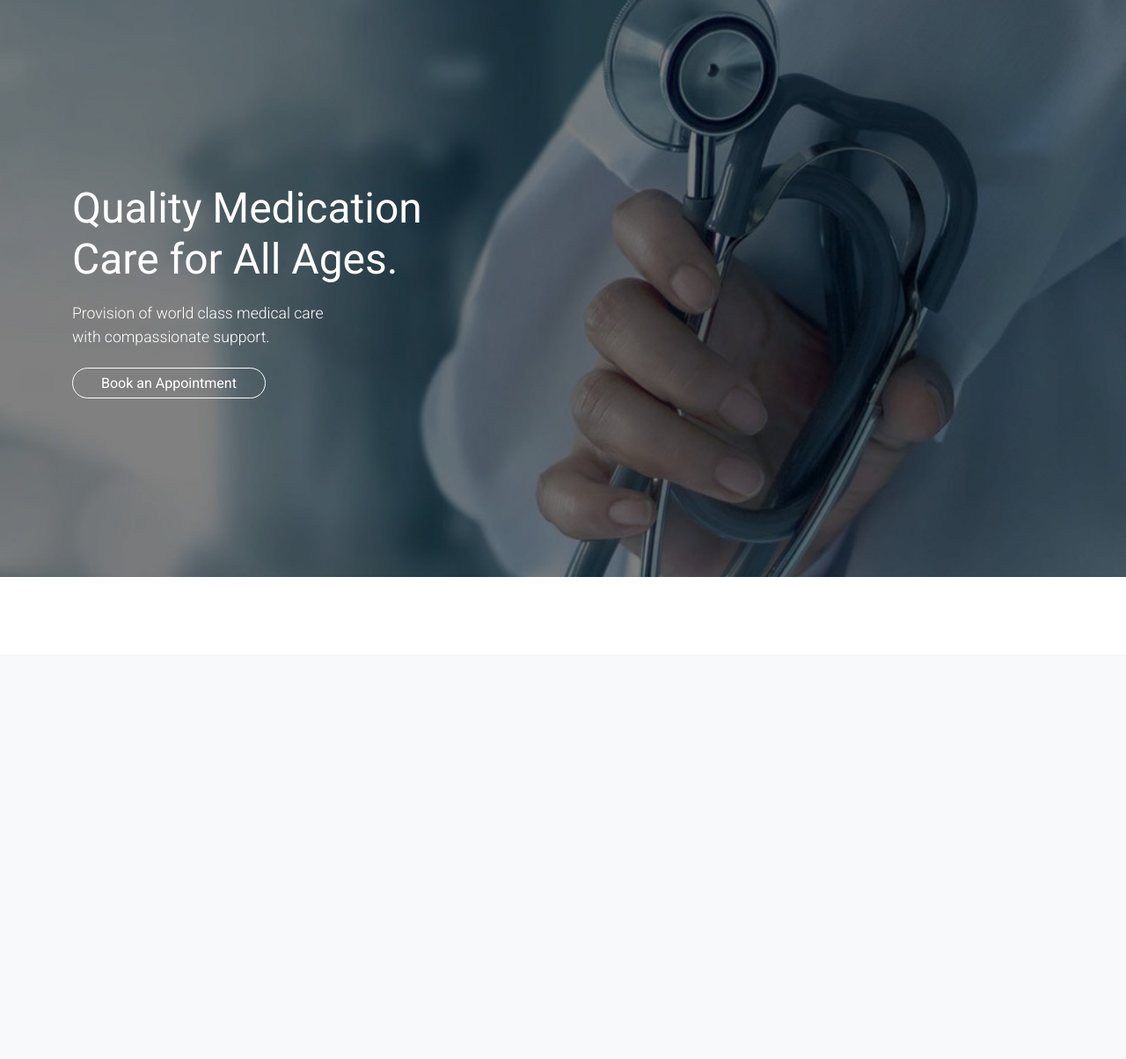
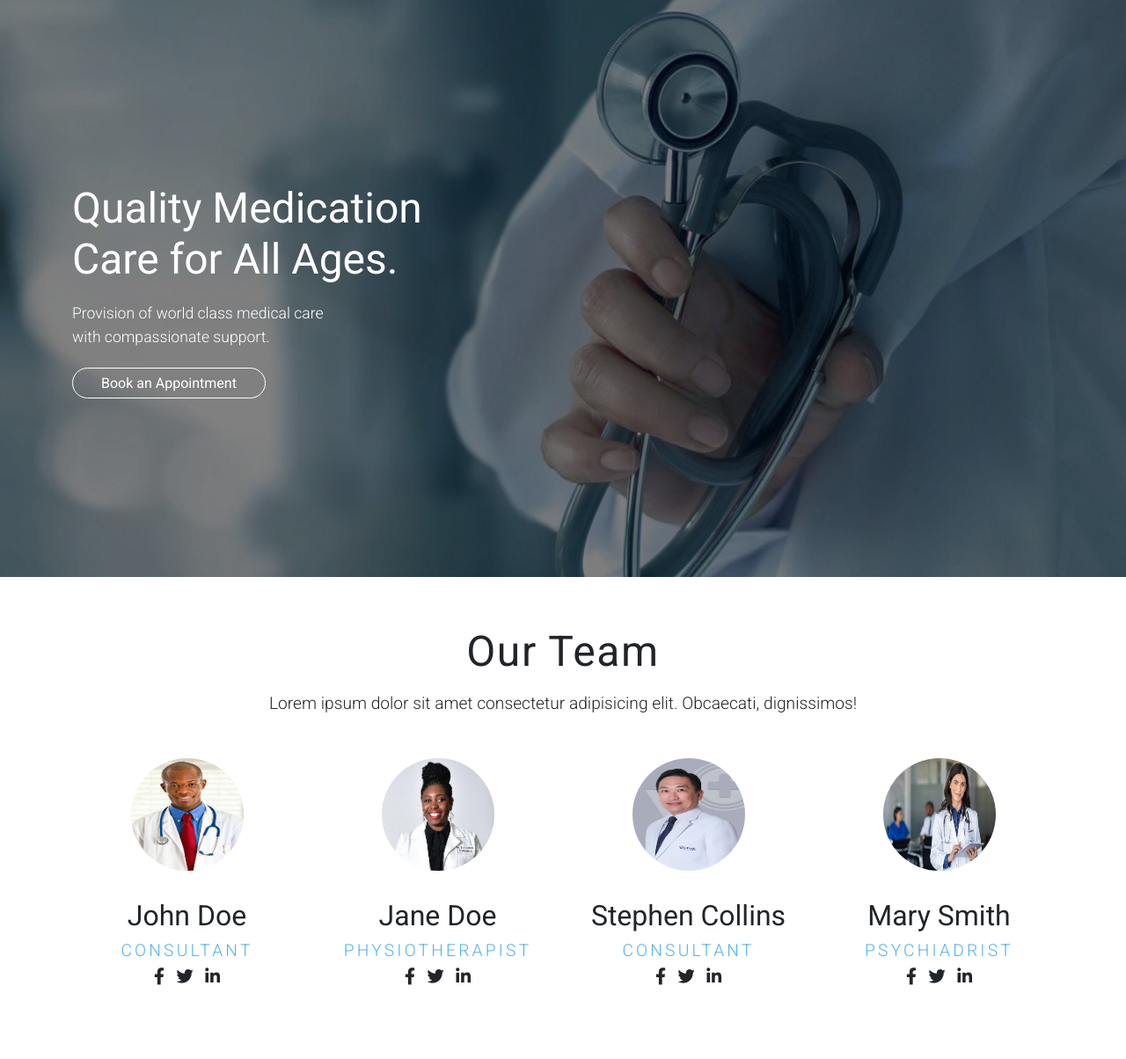
Before and after one commit to fobiero/Doctors-Appointment-App, a Django app: page / in a window 1280 px wide. Shown: the part 56-1260 px from the top of the page at 88% size. Before the commit the page ends 712 px from the top, so only its background shows below. Run offline with Django 3.2, Linux system fonts and the light colour scheme; some libraries are stand-ins or nearby versions.

Commit message:
heour tem design & finish build

```diff
--- a/app/templates/_navbar.html
+++ b/app/templates/_navbar.html
@@ -9,7 +9,7 @@
      <div class="collapse navbar-collapse" id="main_nav">
         <ul class="navbar-nav ms-auto">
           <!-- <li class="nav-item"><a class="nav-link" href="/">Home </a></li> -->
-          <li class="nav-item"><a class="nav-link" href="#about">Our Team</a></li>
+          <li class="nav-item"><a class="nav-link" href="#team">Our Team</a></li>
           <li class="nav-item"><a class="nav-link" href="#service">Services</a></li>
           <li class="nav-item"><a class="nav-link" href="#contact">Testimonial</a></li>
           <li class="nav-item"><a class="nav-link" href="#contact">Contact Us</a></li>
--- a/app/templates/app/index.html
+++ b/app/templates/app/index.html
@@ -8,7 +8,7 @@
    <div class="container">
         <div class="row">
             <div class="col-md-6">
-                <div class="page-intro">
+                <div class="page-intro" data-aos="fade-right">
                     <div class="tag">
                         <h2 class="tag-header">Quality Medication <br>Care for All Ages.</h2>
                         <p class="tag-descr">Provision of world class medical care <br>with compassionate support.</p>
@@ -21,4 +21,82 @@
     </div>
 </section>
 
+<section class="team" id="team">
+    <div class="container">
+        <div class="row">
+            <div class="section-title">
+                <h3 class="section-header">Our Team</h3>
+                <p class="section-descr">Lorem ipsum dolor sit amet consectetur adipisicing elit. Obcaecati, dignissimos!</p>
+            </div>
+            <div class="col-md-3">
+                <div class="item">
+                    <div class="item-thumbnail">
+                        <img src="{% static 'images/doc-1.jpg' %}" alt="">
+                    </div>
+                    <div class="item-data">
+                        <div class="item-data-name"><h5>John Doe</h5></div>
+                        <div class="item-data-role"><h6 class="it-rl">consultant</h6></div>
+                        <div class="item-data-social">
+                            <i class="fa-brands fa-facebook-f"></i>
+                            <i class="fa-brands fa-twitter"></i>
+                            <i class="fa-brands fa-linkedin-in"></i>
+                        </div>
+                    </div>
+                </div>
+            </div>
+            <!-- end-doc-1  -->
+            <div class="col-md-3">
+                <div class="item">
+                    <div class="item-thumbnail">
+                        <img src="{% static 'images/doc-2.jpg' %}" alt="">
+                    </div>
+                    <div class="item-data">
+                        <div class="item-data-name"><h5>Jane Doe</h5></div>
+                        <div class="item-data-role"><h6 class="it-rl">physiotherapist</h6></div>
+                        <div class="item-data-social">
+                            <i class="fa-brands fa-facebook-f"></i>
+                            <i class="fa-brands fa-twitter"></i>
+                            <i class="fa-brands fa-linkedin-in"></i>
+                        </div>
+                    </div>
+                </div>
+            </div>
+            <!-- end-doc-2  -->
+            <div class="col-md-3">
+                <div class="item">
+                    <div class="item-thumbnail">
+                        <img src="{% static 'images/doc-3.jpg' %}" alt="">
+                    </div>
+                    <div class="item-data">
+                        <div class="item-data-name"><h5>Stephen Collins</h5></div>
+                        <div class="item-data-role"><h6 class="it-rl">consultant</h6></div>
+                        <div class="item-data-social">
+                            <i class="fa-brands fa-facebook-f"></i>
+                            <i class="fa-brands fa-twitter"></i>
+                            <i class="fa-brands fa-linkedin-in"></i>
+                        </div>
+                    </div>
+                </div>
+            </div>
+            <!-- end-doc-3  -->
+            <div class="col-md-3">
+                <div class="item">
+                    <div class="item-thumbnail">
+                        <img src="{% static 'images/doc-4.jpg' %}" alt="">
+                    </div>
+                    <div class="item-data">
+                        <div class="item-data-name"><h5>Mary Smith</h5></div>
+                        <div class="item-data-role"><h6 class="it-rl">psychiadrist</h6></div>
+                        <div class="item-data-social">
+                            <i class="fa-brands fa-facebook-f"></i>
+                            <i class="fa-brands fa-twitter"></i>
+                            <i class="fa-brands fa-linkedin-in"></i>
+                        </div>
+                    </div>
+                </div>
+            </div>
+        </div>
+    </div>
+</section>
+
 {% endblock content %}
--- a/static/css/custom.css
+++ b/static/css/custom.css
@@ -5,10 +5,19 @@
     margin: 0;
     box-sizing: border-box;
     font-family: 'Roboto', sans-serif;
+    scroll-behavior: smooth;
 }
 
 :root {
     --pri-color:#51B0F6;
+}
+
+nav {
+    padding: .5rem 0;
+}
+
+.section-title {
+    text-align: center;
 }
 
 .tle {
@@ -58,3 +67,61 @@
 .btn-book:hover {
     color: inherit;
 }
+
+/* TEAM  */
+.team {
+    padding: 3rem 0;
+}
+
+.section-header {
+    font-size: 3rem;
+    font-weight: 400;
+    padding: .5rem 0;
+    letter-spacing: .1rem;
+}
+
+.section-descr {
+    font-weight: 200;
+    font-size: 1.2rem;
+}
+
+.item {
+    padding: 1rem 0;
+}
+
+.item-thumbnail {
+    width: 100%;
+    text-align: center;
+    padding: 1rem 0;
+}
+
+.item-thumbnail img {
+    width: 8rem;
+    height: 8rem;
+    border-radius: 50%;
+}
+
+.item-data {
+    padding: 1rem 0;
+    text-align: center;
+}
+.item-data-name h5{
+    font-size: 2rem;
+}
+
+.item-data-role h6 {
+    color: var(--pri-color);
+    font-size: 1.2rem;
+    font-weight: lighter;
+    text-transform: uppercase;
+    letter-spacing: .2rem;
+}
+.item-data-social i {
+    padding: 0 .3rem;
+    cursor: pointer;
+    font-size: 1.2rem;
+}
+
+.item-data-social i:hover {
+    color: var(--pri-color);
+}
```
Also changed, not shown: static/images/doc-1.jpg (added), static/images/doc-2.jpg (added), static/images/doc-3.jpg (added), static/images/doc-4.jpg (added).
